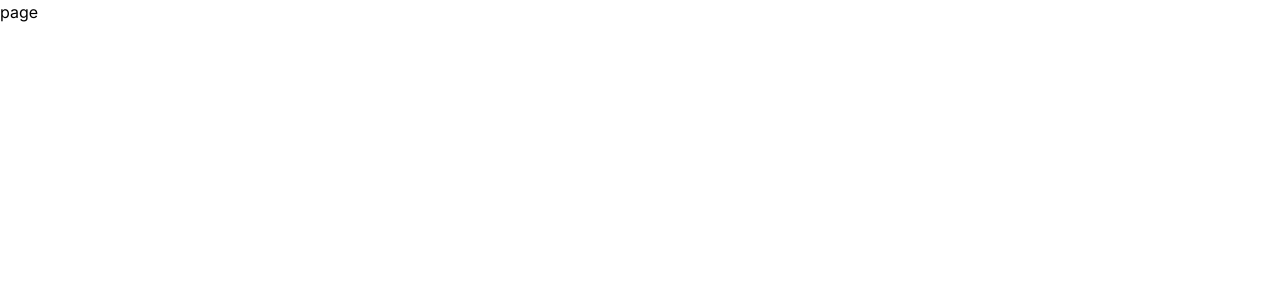
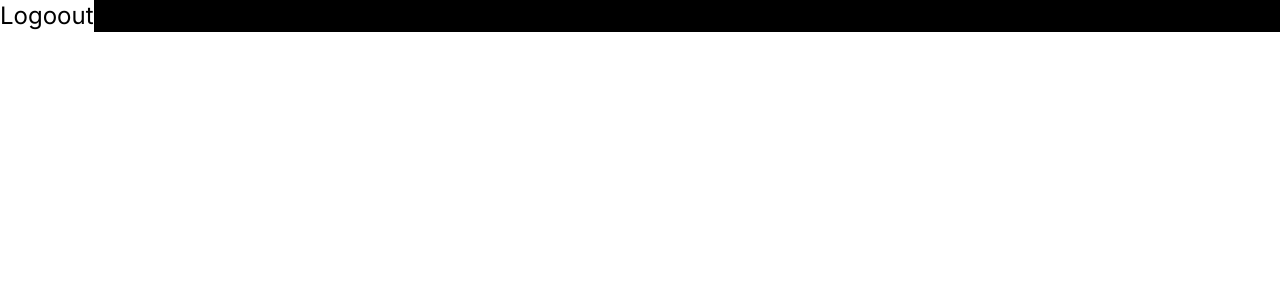
Before and after one commit to Hussain101/nextfullstack, a Next.js app: page /profile in a window 1280 px wide. Shown: the top 300 px of the page. Built offline with nearby package versions, Linux system fonts and the light colour scheme.

Commit message:
logout api done

```diff
--- a/src/app/api/users/login/route.ts
+++ b/src/app/api/users/login/route.ts
@@ -30,16 +30,18 @@ export async function POST (request: NextRequest) {
         email: user.email
     }
     const SECRET = "HUSSAINAHMEDSIDDIQUI"
-    const token = await jwt.sign(tokenData,SECRET,{expiresIn: "1d"});
+    const token =await jwt.sign(tokenData,SECRET,{expiresIn: "1d"});
+    console.log("🚀 ~ file: route.ts:34 ~ POST ~ token:", token)
 
 
     const response = NextResponse.json({
         message:"Login successfully",
         success: true,
     })
-    response.cookies.set("token",token,{
+    const cookies = response.cookies.set("token",token,{
         httpOnly :true ,
     });
+    console.log("🚀 ~ file: route.ts:44 ~ POST ~ cookies:", cookies)
 
     return response;
 
--- /dev/null
+++ b/src/app/api/users/logout/route.tsx
@@ -0,0 +1,16 @@
+import { NextResponse } from "next/server";
+
+export async function GET() {
+  try {
+    const response = NextResponse.json({
+        messsage: "logout successfully",
+        success: true
+      });
+
+    response.cookies.set("token","",{
+        httpOnly:true,expires : new Date(0)
+    });
+  } catch (error:any) {
+    return NextResponse.json({error:error.message},{status:500});
+  }
+}
--- a/src/app/login/page.tsx
+++ b/src/app/login/page.tsx
@@ -17,9 +17,15 @@ const page = () => {
     try {
       const resposes = await axios.post("./api/users/login",formData);
       console.log(resposes,"response");
+      // const data = resposes.data.stringyfy()
+      // console.log("🚀 ~ file: page.tsx:21 ~ onLogin ~ data:", data)
      localStorage.setItem("token",resposes?.data);
      toast.success("Login succesfully ");
-     router.push("/profile")
+     router.push("/profile");
+     if (resposes) {
+      const userdata = localStorage.setItem("userdata",resposes.data)
+      console.log("🚀 ~ file: page.tsx:25 ~ onLogin ~ userdata:", userdata)
+     }
     } catch (error) {
       toast.error("fill all fields")
     }
--- a/src/app/profile/page.tsx
+++ b/src/app/profile/page.tsx
@@ -1,9 +1,25 @@
 "use client"
-import React from 'react'
+import React from 'react';
+import axios from 'axios';
+import { useRouter } from 'next/navigation';
+const Profile = () => {
+  const logout = async() =>{
+    const router = useRouter()
+    try {
+      const response = await axios.get("/api/users/logout");
+      router.push("/")
+    } catch (error) {
 
-const Profile = () => {
+    }
+  }
   return (
-    <div>page</div>
+    <div className='bg-black'>
+      <div>
+        <button className='bg-white text-2xl' onClick={logout}>
+          Logoout
+        </button>
+      </div>
+    </div>
   )
 }
 
```
